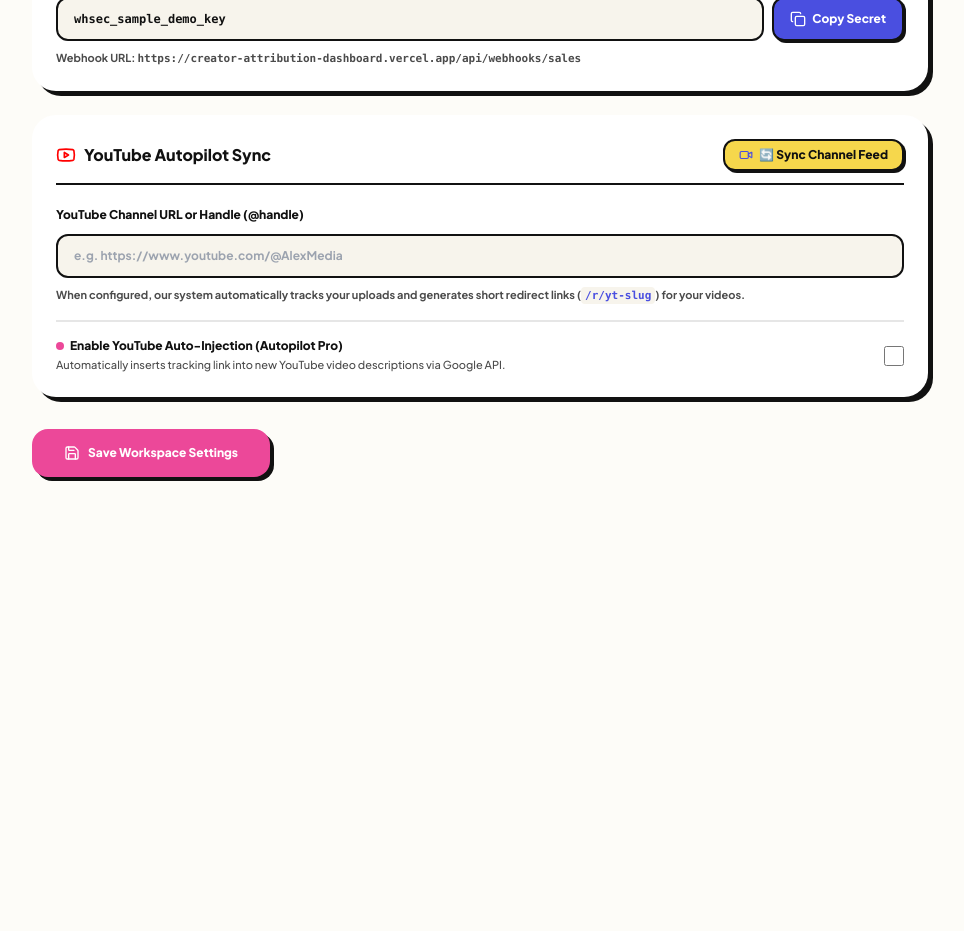
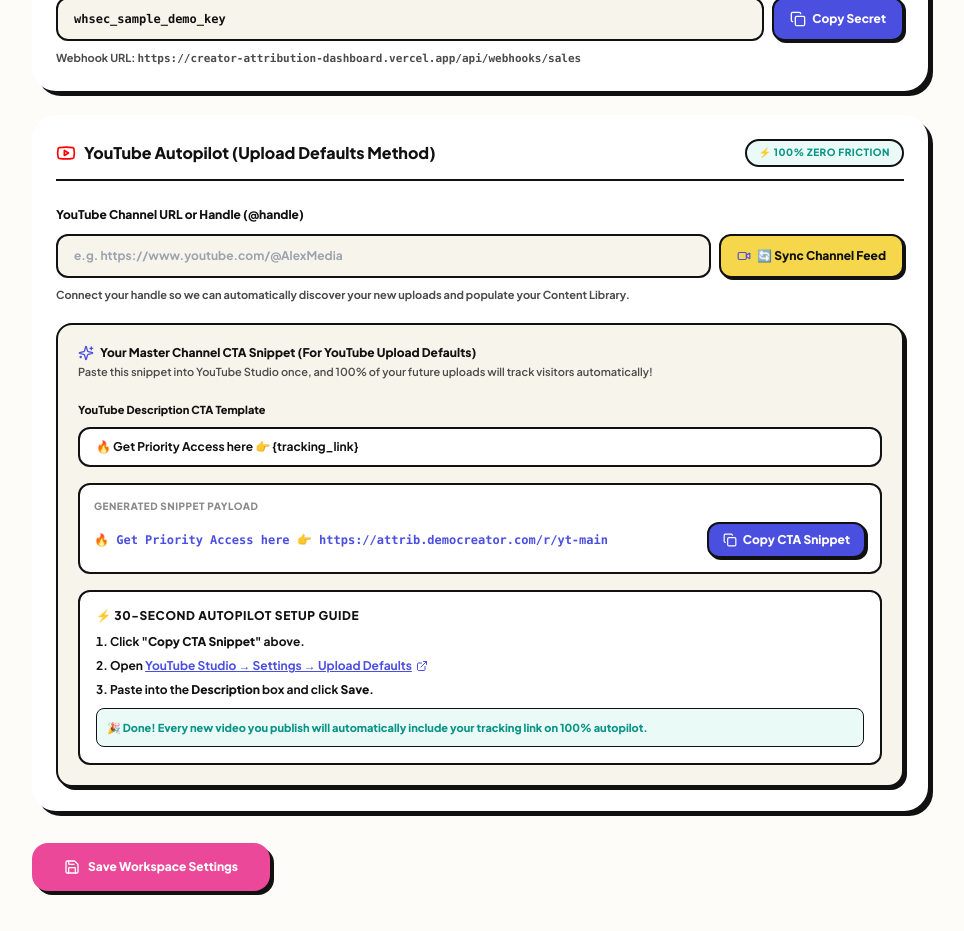
Before and after one commit to Vedbhanu/creator-attribution-dashboard, a Next.js app: page /settings in a window 1280 px wide. Shown: the part 800-1731 px from the top of the page, without its empty margins (288-1252 px from the left). Before the commit the page ends 1317 px from the top, so only its background shows below. Built offline with nearby package versions, Linux system fonts and the light colour scheme; no server answers.

Commit message:
Implement Method 1: YouTube Studio Upload Defaults zero-friction autopilot tracking CTA snippet generator in Workspace Settings

```diff
--- a/src/app/(dashboard)/settings/page.tsx
+++ b/src/app/(dashboard)/settings/page.tsx
@@ -1,7 +1,7 @@
 'use client';
 
 import { useState, useEffect } from 'react';
-import { Settings, Globe, Key, Sparkles, Save, Check, Copy, Zap, RefreshCw, Youtube, Video } from 'lucide-react';
+import { Settings, Globe, Key, Sparkles, Save, Check, Copy, Zap, RefreshCw, Youtube, Video, ExternalLink } from 'lucide-react';
 import { useToast } from '@/components/ui/toast';
 
 export default function SettingsPage() {
@@ -341,26 +341,21 @@
           </div>
         </div>
 
-        {/* YouTube Autopilot Channel Sync */}
-        <div className="p-6 rounded-3xl bg-white border-3 border-[#111111] shadow-[5px_5px_0px_#111111] space-y-4">
+        {/* YouTube Autopilot Channel Sync & Upload Defaults (Method 1) */}
+        <div className="p-6 rounded-3xl bg-white border-3 border-[#111111] shadow-[5px_5px_0px_#111111] space-y-5">
           <div className="flex items-center justify-between border-b-2 border-[#111111] pb-3">
             <div className="flex items-center gap-2">
               <Youtube className="w-5 h-5 text-[#FF0000]" />
-              <h2 className="text-base font-black text-[#111111]">YouTube Autopilot Sync</h2>
+              <h2 className="text-base font-black text-[#111111]">YouTube Autopilot (Upload Defaults Method)</h2>
             </div>
-            <button
-              type="button"
-              onClick={handleSyncChannel}
-              disabled={syncingChannel}
-              className="px-3.5 py-1.5 rounded-xl bg-[#F6D74C] text-[#111111] border-2 border-[#111111] text-xs font-black shadow-[2px_2px_0px_#111111] inline-flex items-center gap-1.5 hover:bg-white transition-all disabled:opacity-50"
-            >
-              {syncingChannel ? <RefreshCw className="w-3.5 h-3.5 animate-spin" /> : <Video className="w-3.5 h-3.5 text-[#4A4FE0]" />}
-              <span>{syncingChannel ? 'Syncing...' : '🔄 Sync Channel Feed'}</span>
-            </button>
+            <span className="px-3 py-1 rounded-full bg-[#EAFBF7] text-[#0D9488] border-2 border-[#111111] text-[10px] font-black uppercase tracking-wider">
+              ⚡ 100% Zero Friction
+            </span>
           </div>
 
           <div className="space-y-2">
             <label className="text-xs font-extrabold text-[#111111]">YouTube Channel URL or Handle (@handle)</label>
+            <div className="flex items-center gap-2">
               <input
                 type="text"
                 value={youtubeChannelUrl}
@@ -368,89 +363,92 @@
                 placeholder="e.g. https://www.youtube.com/@AlexMedia"
                 className="w-full px-4 py-3 rounded-xl bg-[#F7F4EC] border-2 border-[#111111] text-xs font-bold text-[#111111] focus:outline-none focus:bg-white"
               />
+              <button
+                type="button"
+                onClick={handleSyncChannel}
+                disabled={syncingChannel}
+                className="px-4 py-3 rounded-xl bg-[#F6D74C] hover:bg-white text-[#111111] border-2 border-[#111111] text-xs font-black shadow-[2px_2px_0px_#111111] inline-flex items-center gap-1.5 whitespace-nowrap transition-all disabled:opacity-50"
+              >
+                {syncingChannel ? <RefreshCw className="w-3.5 h-3.5 animate-spin" /> : <Video className="w-3.5 h-3.5 text-[#4A4FE0]" />}
+                <span>{syncingChannel ? 'Syncing...' : '🔄 Sync Channel Feed'}</span>
+              </button>
+            </div>
             <p className="text-[11px] text-[#4B4B4B] font-bold">
-              When configured, our system automatically tracks your uploads and generates short redirect links (<code className="bg-[#F7F4EC] px-1 py-0.5 rounded text-[#4A4FE0]">/r/yt-slug</code>) for your videos.
+              Connect your handle so we can automatically discover your new uploads and populate your Content Library.
             </p>
           </div>
 
-          {/* Autopilot Description Injector settings */}
-          <div className="pt-4 border-t-2 border-[#111111]/10 space-y-4">
+          {/* Master Upload Defaults Autopilot Snippet Card */}
+          <div className="p-5 rounded-2xl bg-[#F7F4EC] border-2 border-[#111111] shadow-[3px_3px_0px_#111111] space-y-4">
             <div className="flex items-center justify-between">
-              <div className="space-y-0.5">
-                <label className="text-xs font-extrabold text-[#111111] flex items-center gap-1.5">
-                  <span className="w-2 h-2 rounded-full bg-[#EC4899]"></span>
-                  Enable YouTube Auto-Injection (Autopilot Pro)
-                </label>
-                <p className="text-[11px] text-[#4B4B4B] font-medium">
-                  Automatically inserts tracking link into new YouTube video descriptions via Google API.
+              <div>
+                <h3 className="text-xs font-black text-[#111111] flex items-center gap-1.5">
+                  <Sparkles className="w-4 h-4 text-[#4A4FE0]" />
+                  Your Master Channel CTA Snippet (For YouTube Upload Defaults)
+                </h3>
+                <p className="text-[11px] text-[#4B4B4B] font-semibold mt-0.5">
+                  Paste this snippet into YouTube Studio once, and 100% of your future uploads will track visitors automatically!
                 </p>
               </div>
-              <input
-                type="checkbox"
-                checked={youtubeAutoInject}
-                onChange={(e) => setYoutubeAutoInject(e.target.checked)}
-                className="w-5 h-5 rounded border-2 border-[#111111] accent-[#EC4899] cursor-pointer"
-              />
             </div>
 
-            {youtubeAutoInject && (
-              <div className="space-y-3 pt-2 animate-fadeIn">
             <div className="space-y-1.5">
-                  <label className="text-xs font-extrabold text-[#111111]">YouTube Description CTA Template</label>
+              <label className="text-[11px] font-extrabold text-[#111111]">YouTube Description CTA Template</label>
               <input
                 type="text"
                 value={ctaTemplate}
                 onChange={(e) => setCtaTemplate(e.target.value)}
-                    placeholder="🔥 Access resources here 👉 {tracking_link}"
-                    className="w-full px-4 py-3 rounded-xl bg-[#F7F4EC] border-2 border-[#111111] text-xs font-bold text-[#111111] focus:outline-none focus:bg-white"
+                placeholder="🔥 Get Priority Access here 👉 {tracking_link}"
+                className="w-full px-4 py-2.5 rounded-xl bg-white border-2 border-[#111111] text-xs font-bold text-[#111111] focus:outline-none"
               />
-                  <p className="text-[10px] text-[#8A8A8A] font-semibold">
-                    Use <code>{`{tracking_link}`}</code> where you want the short redirect URL to appear.
-                  </p>
             </div>
 
-                <div className="p-3 rounded-xl bg-[#F7F4EC] border-2 border-[#111111] flex items-center justify-between gap-3 shadow-[2px_2px_0px_#111111]">
-                  <div className="text-[11px] font-bold text-[#111111]">
-                    Status: <span className={isConnected ? 'text-[#EC4899] font-black' : 'text-[#4B4B4B] font-black'}>
-                      {isConnected ? '✅ Live YouTube Connected' : '❌ Disconnected'}
-                    </span>
-                  </div>
-                  {isConnected ? (
-                    <div className="flex items-center gap-2">
+            {/* Generated Master Snippet Copy Box */}
+            <div className="p-3.5 rounded-xl bg-white border-2 border-[#111111] space-y-2">
+              <span className="text-[10px] font-black text-[#8A8A8A] uppercase tracking-wider block">Generated Snippet Payload</span>
+              <div className="flex items-center justify-between gap-3">
+                <code className="text-xs font-mono font-bold text-[#4A4FE0] break-all">
+                  {ctaTemplate.replace('{tracking_link}', `${customDomain ? `https://${customDomain}` : (typeof window !== 'undefined' ? window.location.origin : '')}/r/yt-main`)}
+                </code>
                 <button
                   type="button"
-                        onClick={handleTestInject}
-                        disabled={testingInject}
-                        className="px-3.5 py-1.5 rounded-lg bg-[#EC4899] hover:bg-[#D6317C] text-white text-[11px] font-black border-2 border-[#111111] shadow-[2px_2px_0px_#111111] active:translate-y-[1px] transition-all disabled:opacity-50"
+                  onClick={() => {
+                    const fullCta = ctaTemplate.replace('{tracking_link}', `${customDomain ? `https://${customDomain}` : (typeof window !== 'undefined' ? window.location.origin : '')}/r/yt-main`);
+                    navigator.clipboard.writeText(fullCta);
+                    showToast('📋 Master CTA Snippet copied to clipboard!');
+                  }}
+                  className="px-3.5 py-2 rounded-xl bg-[#4A4FE0] hover:bg-[#3b40cc] text-white border-2 border-[#111111] shadow-[2px_2px_0px_#111111] text-xs font-black inline-flex items-center gap-1.5 whitespace-nowrap transition-all"
                 >
-                        {testingInject ? 'Testing...' : '🧪 Test Injector'}
-                      </button>
-                      <button
-                        type="button"
-                        onClick={handleDisconnectYoutube}
-                        className="px-3.5 py-1.5 rounded-lg bg-red-100 text-red-600 text-[11px] font-black border-2 border-[#111111]"
-                      >
-                        Disconnect
+                  <Copy className="w-3.5 h-3.5" />
+                  <span>Copy CTA Snippet</span>
                 </button>
               </div>
-                  ) : (
-                    <button
-                      type="button"
-                      onClick={handleConnectYoutube}
-                      className="px-3.5 py-1.5 rounded-lg bg-[#4A4FE0] hover:bg-[#3b40cc] text-white text-[11px] font-black border-2 border-[#111111] shadow-[2px_2px_0px_#111111] active:translate-y-[1px] transition-all"
-                    >
-                      Connect YouTube Channel
-                    </button>
-                  )}
             </div>
 
-                {injectResult && (
-                  <div className="p-3.5 rounded-xl bg-[#FDFCF8] border-2 border-[#111111] text-xs font-bold text-[#111111] shadow-[2px_2px_0px_#111111]">
-                    {injectResult}
+            {/* Step-by-step Setup Guide */}
+            <div className="p-4 rounded-xl bg-white border-2 border-[#111111] space-y-2.5">
+              <h4 className="text-xs font-black text-[#111111] uppercase tracking-wider flex items-center gap-1.5">
+                <span>⚡ 30-Second Autopilot Setup Guide</span>
+              </h4>
+              <ol className="text-xs font-bold text-[#111111] space-y-2 list-decimal list-inside">
+                <li>Click <strong>"Copy CTA Snippet"</strong> above.</li>
+                <li>
+                  Open{' '}
+                  <a
+                    href="https://studio.youtube.com"
+                    target="_blank"
+                    rel="noreferrer"
+                    className="text-[#4A4FE-[#4A4FE0] text-[#4A4FE0] underline inline-flex items-center gap-1"
+                  >
+                    YouTube Studio → Settings → Upload Defaults <ExternalLink className="w-3 h-3" />
+                  </a>
+                </li>
+                <li>Paste into the <strong>Description</strong> box and click <strong>Save</strong>.</li>
+              </ol>
+              <div className="p-2.5 rounded-lg bg-[#EAFBF7] border border-[#111111] text-[11px] font-extrabold text-[#0D9488] flex items-center gap-1.5">
+                <span>🎉 Done! Every new video you publish will automatically include your tracking link on 100% autopilot.</span>
               </div>
-                )}
             </div>
-            )}
           </div>
         </div>
 
```
Lines whose indentation alone changed are shown as unchanged.
